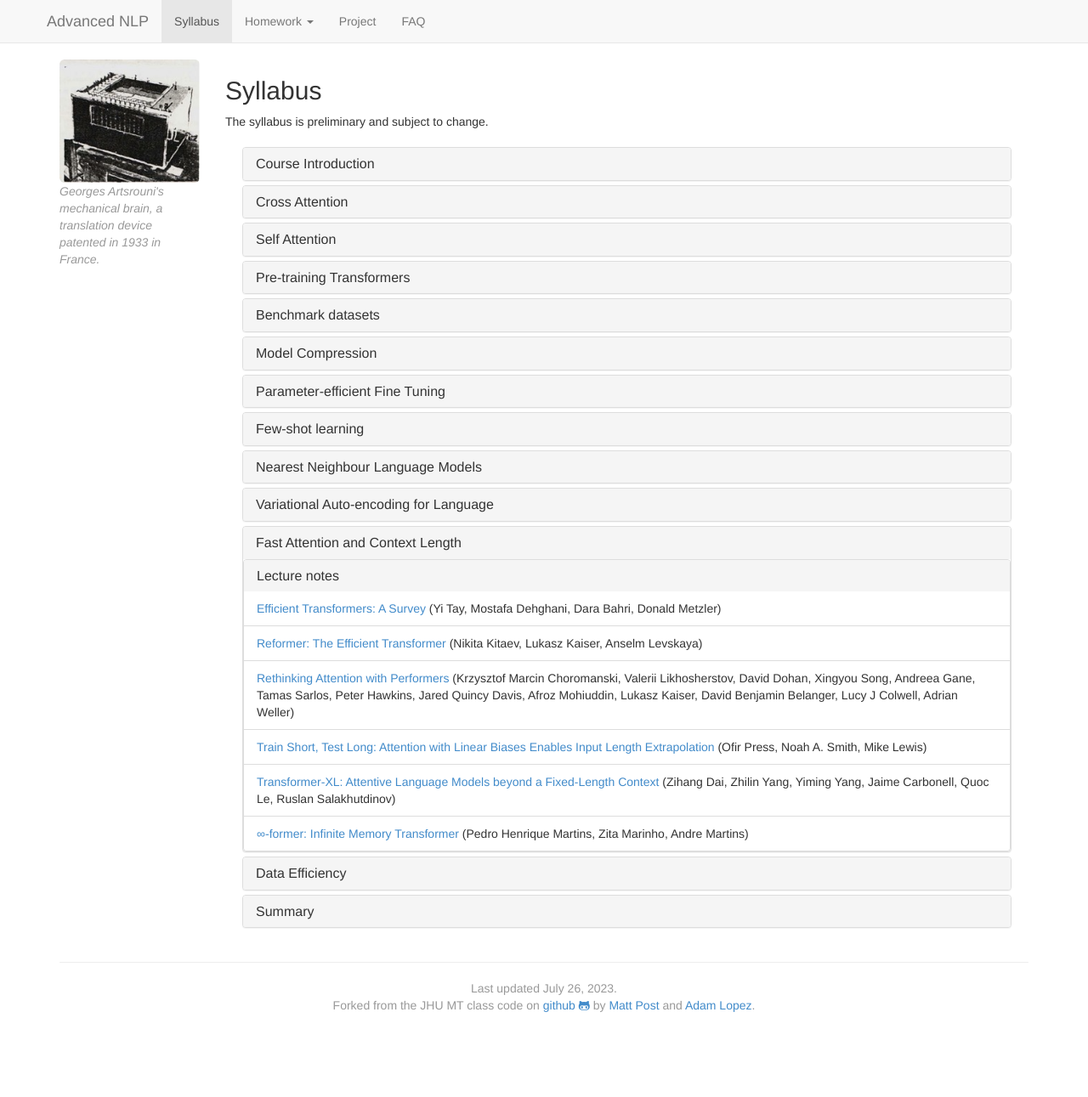
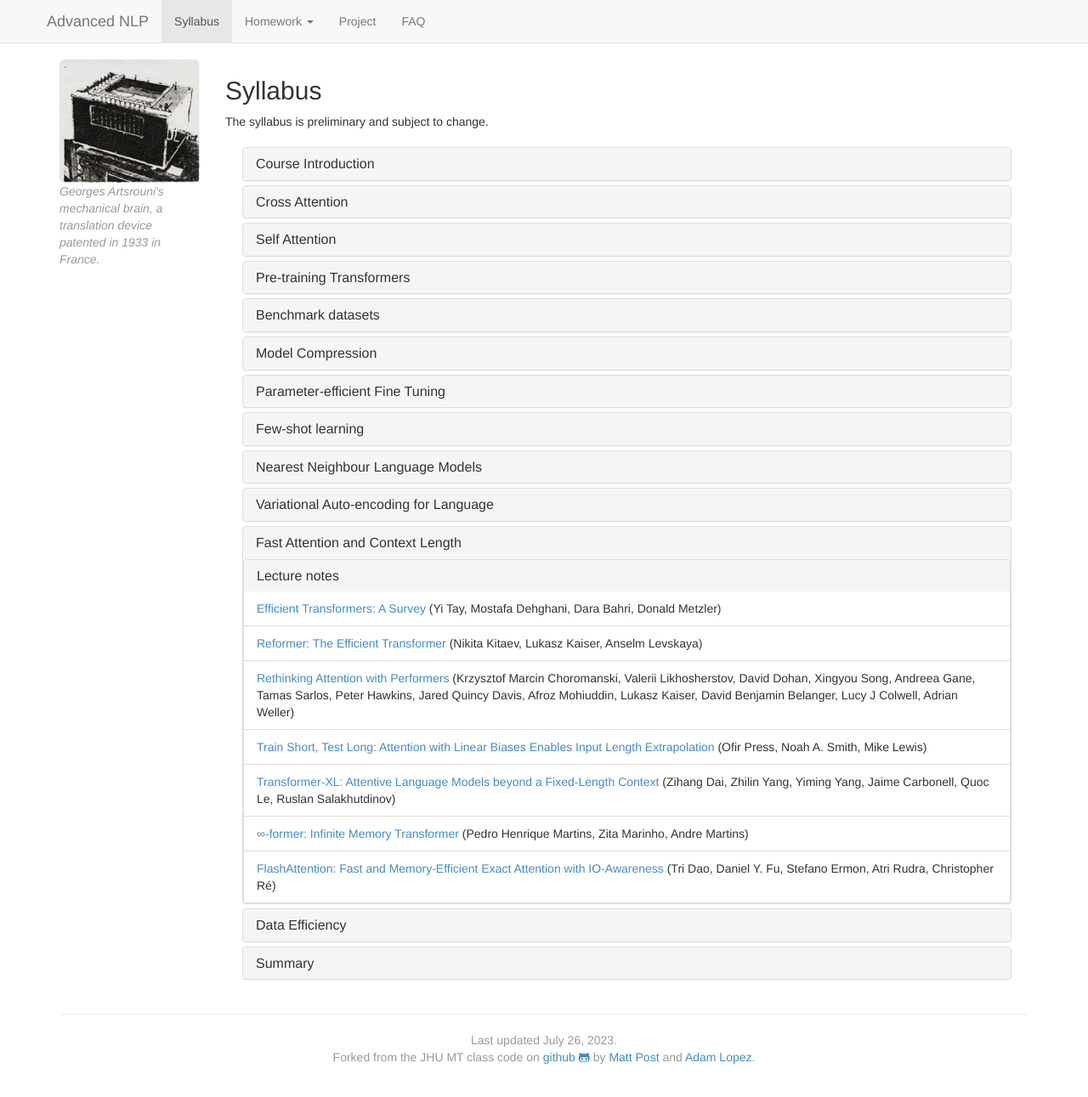
Before and after one commit to anoopsarkar/advanced-nlp-class, a Jekyll site: the page built from syllabus.md, in a window 1280 px wide and 1294 px high. Shown: the top 1291 px of the window at 85% size. Built offline with Jekyll 4.4.1, drawn with Linux system fonts in a browser that asks for light colours; nearby versions of some CDN libraries.

Commit message:
upd fastattn slides

```diff
--- a/_data/syllabus.yaml
+++ b/_data/syllabus.yaml
@@ -303,6 +303,9 @@
    - title: "∞-former: Infinite Memory Transformer"
      author: "Pedro Henrique Martins, Zita Marinho, Andre Martins"
      url: "https://aclanthology.org/2022.acl-long.375/"
+   - title: "FlashAttention: Fast and Memory-Efficient Exact Attention with IO-Awareness"
+     author: "Tri Dao, Daniel Y. Fu, Stefano Ermon, Atri Rudra, Christopher Ré"
+     url: "https://arxiv.org/abs/2205.14135"
 - title: "Data Efficiency"
   tag: "data"
   include: true
@@ -325,3 +328,6 @@
    - title: "Efficient Methods for Natural Language Processing: A Survey"
      author: "Marcos Treviso, Ji-Ung Lee, Tianchu Ji, Betty van Aken, Qingqing Cao, Manuel R. Ciosici, Michael Hassid, Kenneth Heafield, Sara Hooker, Colin Raffel, Pedro H. Martins, André F. T. Martins, Jessica Zosa Forde, Peter Milder, Edwin Simpson, Noam Slonim, Jesse Dodge, Emma Strubell, Niranjan Balasubramanian, Leon Derczynski, Iryna Gurevych, Roy Schwartz"
      url: "https://arxiv.org/abs/2209.00099"
+   - title: "Efficient Transformers: A Survey"
+     author: "Yi Tay, Mostafa Dehghani, Dara Bahri, Donald Metzler"
+     url: "https://arxiv.org/abs/2009.06732"
```
Also changed, not shown: 1 other file.
